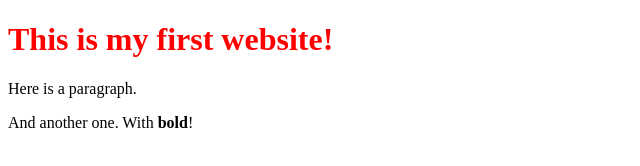
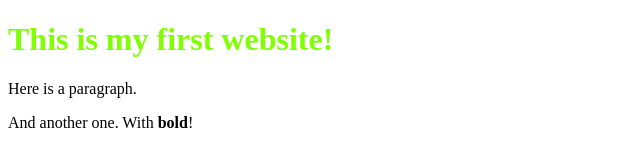
Before and after one commit to bryankroby/hello-world, a plain HTML site: page index.html in a window 1280 px wide. Shown: the whole page, without its empty margins (0-640 px from the left). Drawn offline with Linux system fonts and the light colour scheme.

Commit message:
changed color to chartreuse

```diff
--- a/main.css
+++ b/main.css
@@ -1,3 +1,3 @@
 h1 {
-  color: red;
+  color: 	#7FFF00;
 }
```
